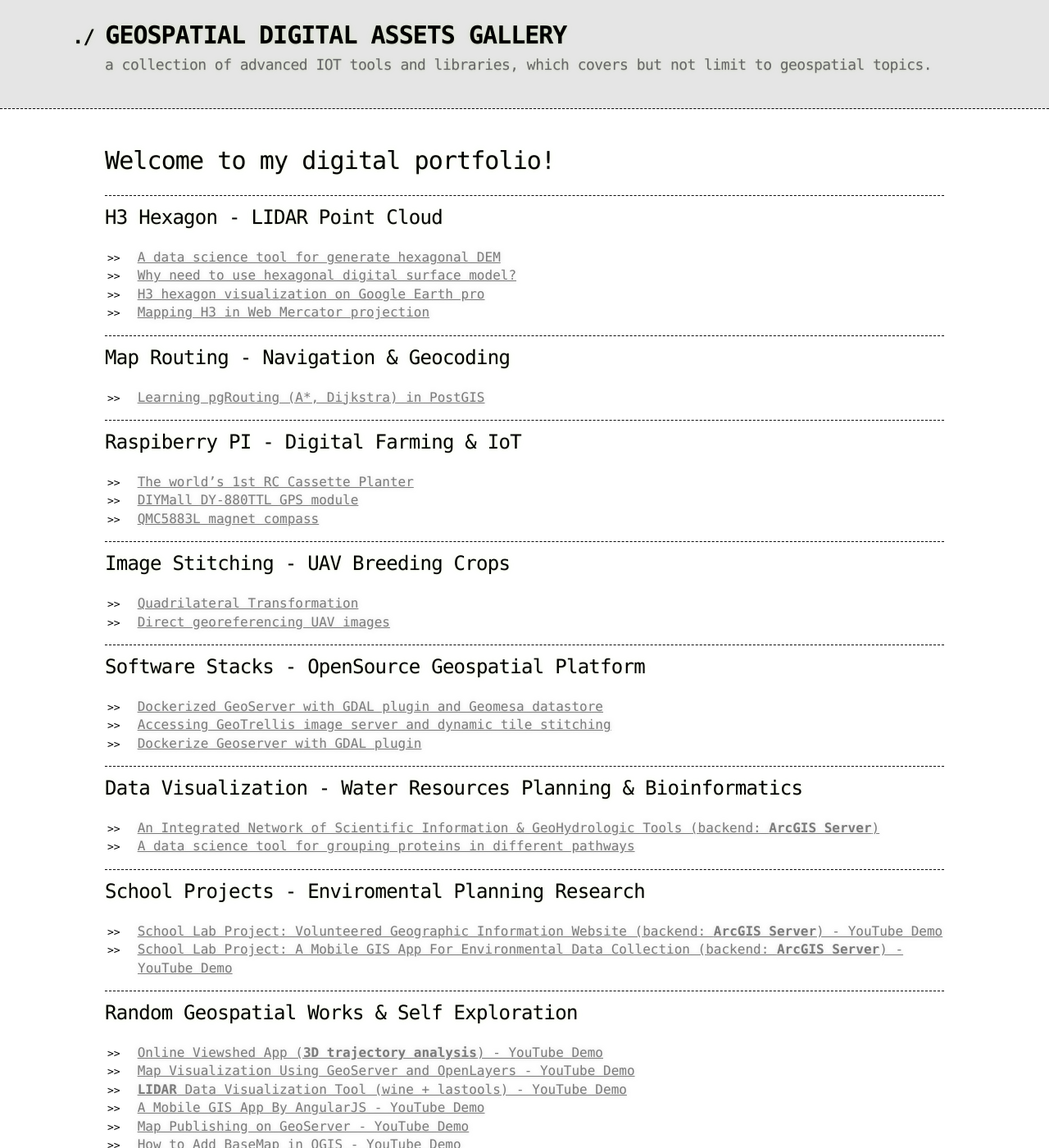
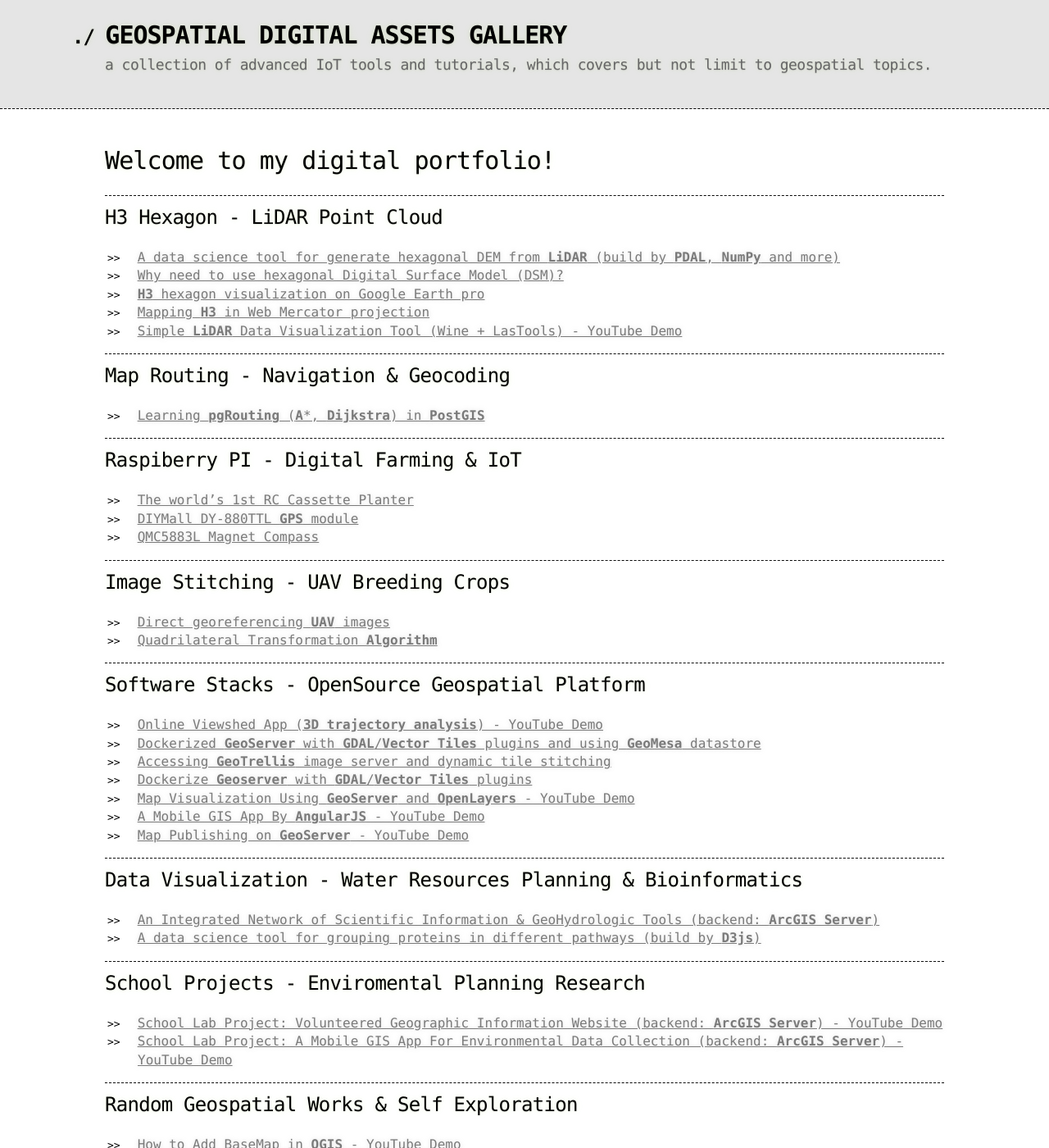
Before and after one commit to yanfuzhou/yanfuzhou.github.io, a Jekyll site: the page built from index.md, in a window 1280 px wide and 1400 px high. Shown: the whole window at 82% size. Built offline with Jekyll 4.4.1, drawn with Linux system fonts in a browser that asks for light colours; our own code applies the rules of GitHub Pages for plain Markdown files; some of the changed text lies outside the part shown.

Commit message:
rearrange layout

```diff
--- a/_config.yml
+++ b/_config.yml
@@ -1,5 +1,5 @@
 title: GEOSPATIAL DIGITAL ASSETS GALLERY
-description: a collection of advanced IOT tools and libraries, which covers but not limit to geospatial topics.
+description: a collection of advanced IoT tools and tutorials, which covers but not limit to geospatial topics.
 show_downloads: False
 google_analytics:
 theme: jekyll-theme-hacker
--- a/index.md
+++ b/index.md
@@ -5,42 +5,47 @@
 # [](#header-1) Welcome to my digital portfolio!
 ---
 
-## [](#header-2) H3 Hexagon - LIDAR Point Cloud
-  - [A data science tool for generate hexagonal DEM](docs/AwsLidarH3.md)
-  - [Why need to use hexagonal digital surface model?](docs/WhyUseHexagon.md)
-  - [H3 hexagon visualization on Google Earth pro](docs/GoogleEarthH3Vis.md)
-  - [Mapping H3 in Web Mercator projection](docs/H3Distortions.md)
+## [](#header-2) H3 Hexagon - LiDAR Point Cloud
+  - [A data science tool for generate hexagonal DEM from **LiDAR** (build by **PDAL**, **NumPy** and more)](docs/AwsLidarH3.md)
+  - [Why need to use hexagonal Digital Surface Model (DSM)?](docs/WhyUseHexagon.md)
+  - [**H3** hexagon visualization on Google Earth pro](docs/GoogleEarthH3Vis.md)
+  - [Mapping **H3** in Web Mercator projection](docs/H3Distortions.md)
+  - [Simple **LiDAR** Data Visualization Tool (Wine + LasTools) - YouTube Demo](https://www.youtube.com/watch?v=-3u1CQIp5Hw)
 
 ---
 
 ## [](#header-2) Map Routing - Navigation & Geocoding
-  - [Learning pgRouting (A*, Dijkstra) in PostGIS](docs/gisdata/HowToPrepareRoutingData.md)
+  - [Learning **pgRouting** (**A***, **Dijkstra**) in **PostGIS**](docs/gisdata/HowToPrepareRoutingData.md)
 
 ---
 
 ## [](#header-2) Raspiberry PI - Digital Farming & IoT
   - [The world's 1st RC Cassette Planter](docs/CassettePlanter.md)
-  - [DIYMall DY-880TTL GPS module](docs/DY880TTL.md)
-  - [QMC5883L magnet compass](docs/PyQMC5883L.md)
+  - [DIYMall DY-880TTL **GPS** module](docs/DY880TTL.md)
+  - [QMC5883L Magnet Compass](docs/PyQMC5883L.md)
 
 ---
 
 ## [](#header-2) Image Stitching - UAV Breeding Crops
-  - [Quadrilateral Transformation](docs/QuadrilateralTransformation.md)
-  - [Direct georeferencing UAV images](docs/UavDirectGeoreferencing.md)
+  - [Direct georeferencing **UAV** images](docs/UavDirectGeoreferencing.md)
+  - [Quadrilateral Transformation **Algorithm**](docs/QuadrilateralTransformation.md)
 
 ---
 
 ## [](#header-2) Software Stacks - OpenSource Geospatial Platform
-  - [Dockerized GeoServer with GDAL plugin and Geomesa datastore](docs/GeomesaMac.md)
-  - [Accessing GeoTrellis image server and dynamic tile stitching](docs/Geotrellis.md)
-  - [Dockerize Geoserver with GDAL plugin](docs/GeoServer.md)
+  - [Online Viewshed App (**3D trajectory analysis**) - YouTube Demo](https://www.youtube.com/watch?v=OkvwTfUE9yc)
+  - [Dockerized **GeoServer** with **GDAL**/**Vector Tiles** plugins and using **GeoMesa** datastore](docs/GeomesaMac.md)
+  - [Accessing **GeoTrellis** image server and dynamic tile stitching](docs/Geotrellis.md)
+  - [Dockerize **Geoserver** with **GDAL**/**Vector Tiles** plugins](docs/GeoServer.md)
+  - [Map Visualization Using **GeoServer** and **OpenLayers** - YouTube Demo](https://www.youtube.com/watch?v=bAyy-3kzrWs)
+  - [A Mobile GIS App By **AngularJS** - YouTube Demo](https://www.youtube.com/watch?v=FDTTBfp-4wE)
+  - [Map Publishing on **GeoServer** - YouTube Demo](https://www.youtube.com/watch?v=GUE5KSlLXWs)
 
 ---
 
 ## [](#header-2) Data Visualization - Water Resources Planning & Bioinformatics
   - [An Integrated Network of Scientific Information & GeoHydrologic Tools (backend: **ArcGIS Server**)](https://nednr.nebraska.gov/insight/)
-  - [A data science tool for grouping proteins in different pathways](docs/ProteomicsGroupingByWeight.md)
+  - [A data science tool for grouping proteins in different pathways (build by **D3js**)](docs/ProteomicsGroupingByWeight.md)
 
 ---
 
```
Also changed, not shown: other parts of index.md (+5 -10 lines).
